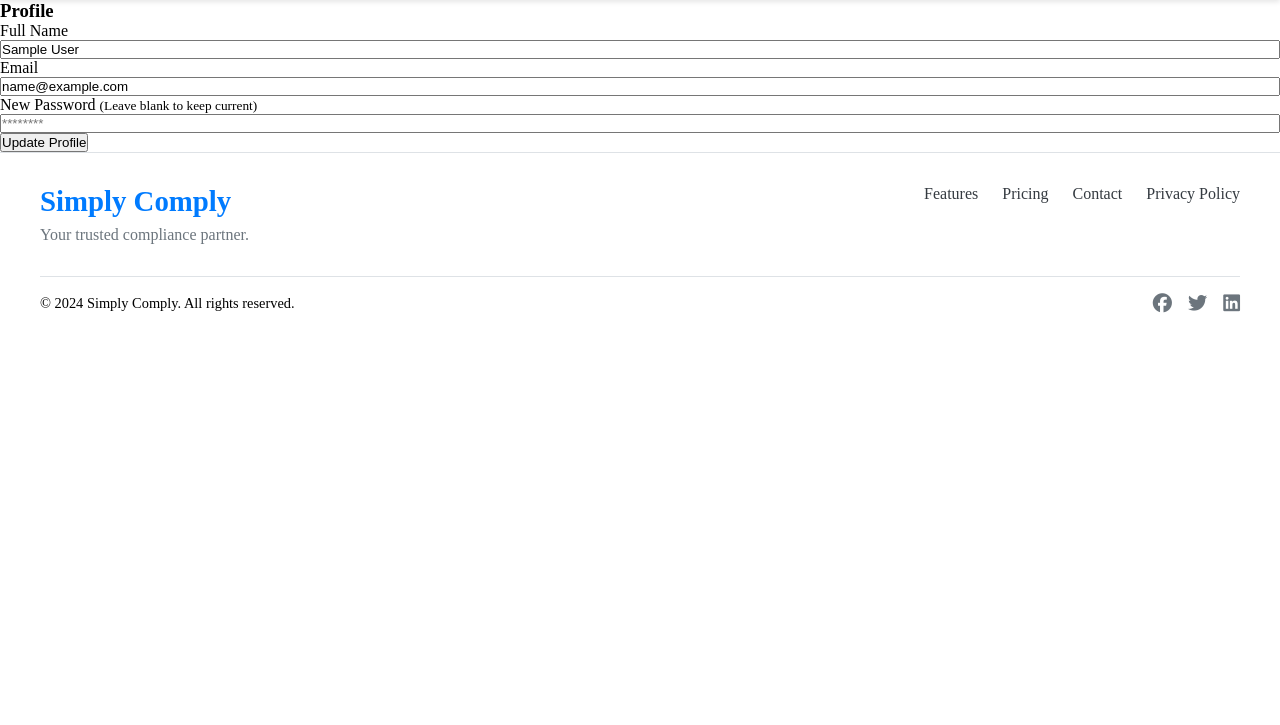
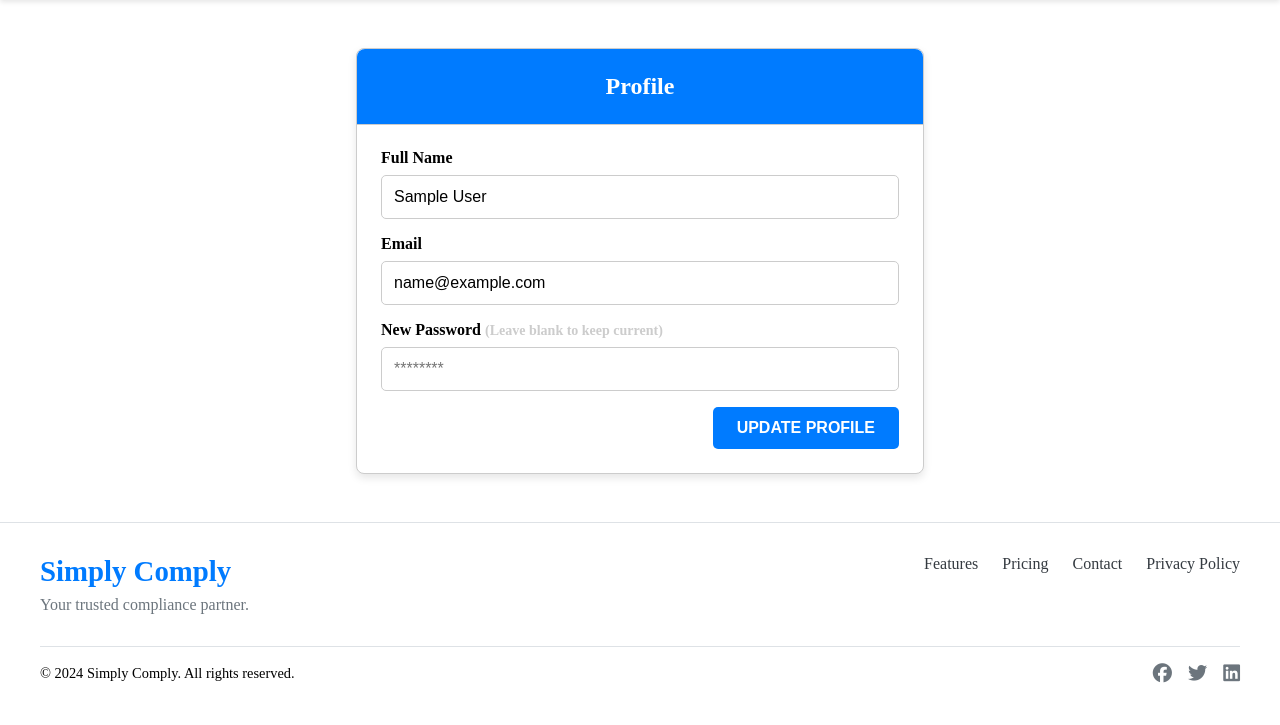
Before and after one commit to joshdean97/simplycomply, a Flask app: page /profile/ in a window 1280 px wide. Shown: the part 75-800 px from the top of the page. Run offline with Flask 3, Linux system fonts and the light colour scheme; the visitor is signed in with stand-in values (Sample User, id 1); data that the repository does not hold is empty.

Commit message:
add profile styling

```diff
--- /dev/null
+++ b/core/static/styles/app/profile.scss
@@ -0,0 +1,93 @@
+$white-color: #ffffff;
+$gray-color: #cccccc;
+$primary-color: #007bff;
+
+.profile-container {
+    max-width: 600px;
+    margin: 2rem auto;
+    padding: 1rem;
+}
+
+.card {
+    background-color: $white-color;
+    border: 1px solid $gray-color;
+    border-radius: 8px;
+    box-shadow: 0px 4px 8px rgba(0, 0, 0, 0.1);
+}
+
+.card-header {
+    padding: 1.5rem;
+    border-bottom: 1px solid $gray-color;
+    background-color: $primary-color;
+    color: $white-color;
+    border-radius: 8px 8px 0 0;
+    text-align: center;
+}
+
+.profile-heading {
+    margin: 0;
+    font-size: 1.5rem;
+}
+
+.card-body {
+    padding: 1.5rem;
+}
+
+.form {
+    display: flex;
+    flex-direction: column;
+    gap: 1rem;
+}
+
+.form-group {
+    display: flex;
+    flex-direction: column;
+}
+
+.form-label {
+    margin-bottom: 0.5rem;
+    font-weight: bold;
+    font-size: 1rem;
+}
+
+.form-helper {
+    font-size: 0.875rem;
+    color: $gray-color;
+}
+
+.form-input {
+    padding: 0.75rem;
+    font-size: 1rem;
+    border: 1px solid $gray-color;
+    border-radius: 5px;
+    transition: border-color 0.3s ease;
+
+    &:focus {
+      outline: none;
+      border-color: $primary-color;
+    }
+}
+
+.form-actions {
+    text-align: right;
+}
+
+.btn {
+    padding: 0.75rem 1.5rem;
+    border-radius: 5px;
+    font-size: 1rem;
+    text-transform: uppercase;
+    font-weight: bold;
+    cursor: pointer;
+
+    &.btn-primary {
+      background-color: $primary-color;
+      color: $white-color;
+      border: none;
+      transition: background-color 0.3s ease;
+
+      &:hover {
+        background-color: darken($primary-color, 10%);
+      }
+    }
+}
--- a/core/static/styles/index.css
+++ b/core/static/styles/index.css
@@ -1518,6 +1518,93 @@ nav ul a.active {
   background-color: rgb(178.5, 178.5, 178.5);
 }
 
+.profile-container {
+  max-width: 600px;
+  margin: 2rem auto;
+  padding: 1rem;
+}
+
+.card {
+  background-color: #ffffff;
+  border: 1px solid #cccccc;
+  border-radius: 8px;
+  box-shadow: 0px 4px 8px rgba(0, 0, 0, 0.1);
+}
+
+.card-header {
+  padding: 1.5rem;
+  border-bottom: 1px solid #cccccc;
+  background-color: #007bff;
+  color: #ffffff;
+  border-radius: 8px 8px 0 0;
+  text-align: center;
+}
+
+.profile-heading {
+  margin: 0;
+  font-size: 1.5rem;
+}
+
+.card-body {
+  padding: 1.5rem;
+}
+
+.form {
+  display: flex;
+  flex-direction: column;
+  gap: 1rem;
+}
+
+.form-group {
+  display: flex;
+  flex-direction: column;
+}
+
+.form-label {
+  margin-bottom: 0.5rem;
+  font-weight: bold;
+  font-size: 1rem;
+}
+
+.form-helper {
+  font-size: 0.875rem;
+  color: #cccccc;
+}
+
+.form-input {
+  padding: 0.75rem;
+  font-size: 1rem;
+  border: 1px solid #cccccc;
+  border-radius: 5px;
+  transition: border-color 0.3s ease;
+}
+.form-input:focus {
+  outline: none;
+  border-color: #007bff;
+}
+
+.form-actions {
+  text-align: right;
+}
+
+.btn {
+  padding: 0.75rem 1.5rem;
+  border-radius: 5px;
+  font-size: 1rem;
+  text-transform: uppercase;
+  font-weight: bold;
+  cursor: pointer;
+}
+.btn.btn-primary {
+  background-color: #007bff;
+  color: #ffffff;
+  border: none;
+  transition: background-color 0.3s ease;
+}
+.btn.btn-primary:hover {
+  background-color: rgb(0, 98.4, 204);
+}
+
 * {
   box-sizing: border-box;
   margin: 0;
--- a/core/static/styles/index.scss
+++ b/core/static/styles/index.scss
@@ -11,6 +11,7 @@
 @import 'app/generate-report';
 @import 'app/templates.scss';
 @import 'app/admin';
+@import 'app/profile.scss';
 
 * {
     box-sizing: border-box;
```
Also changed, not shown: 1 other file.
